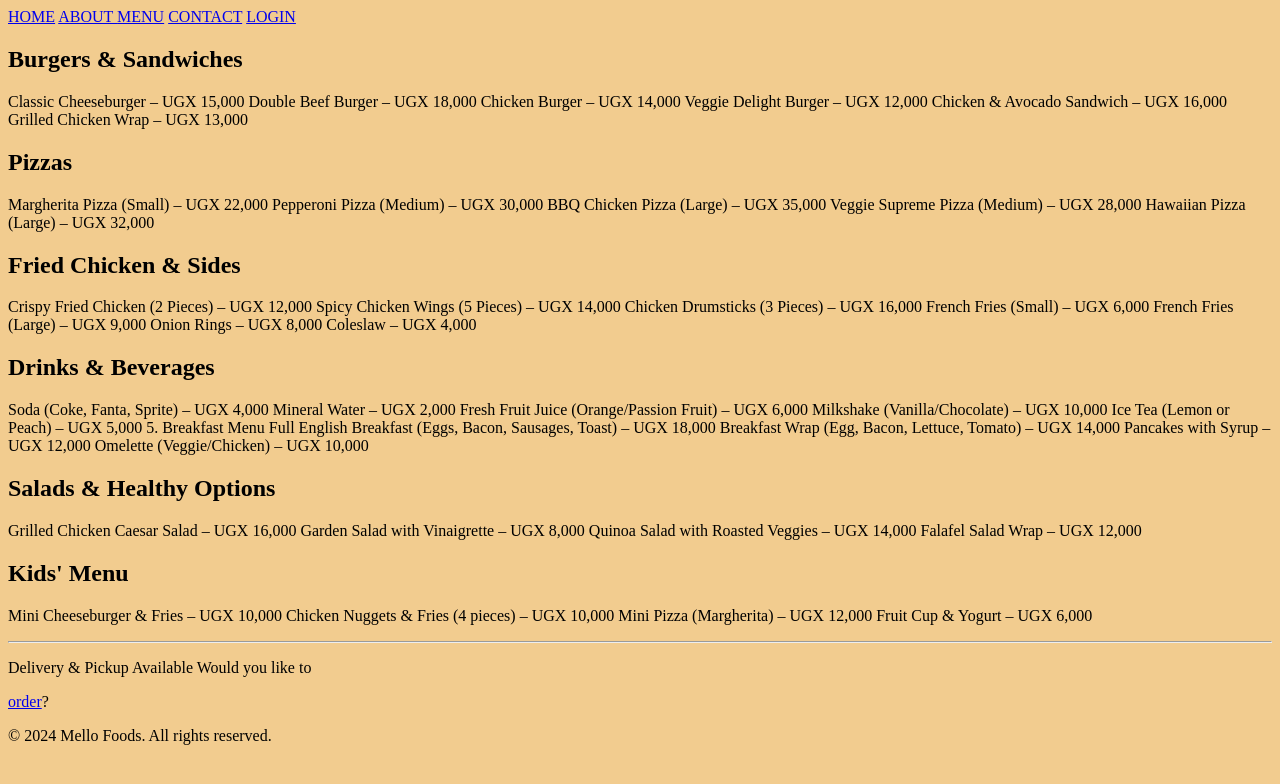
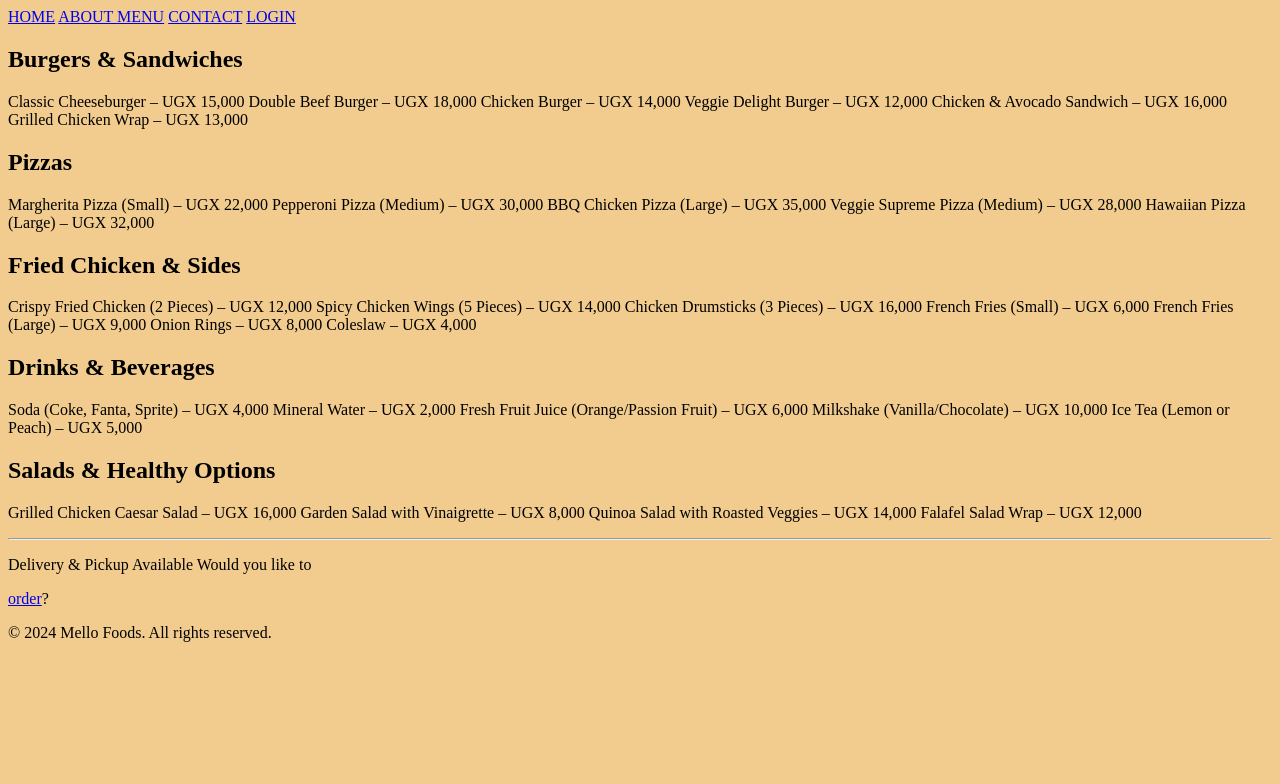
Before and after one commit to nathannats/Nathan, a plain HTML site: page menu.html in a window 1280 px wide. Drawn offline with Linux system fonts and the light colour scheme.

Commit message:
Add files via upload

```diff
--- a/menu.html
+++ b/menu.html
@@ -43,12 +43,7 @@ Coleslaw – UGX 4,000</p>
 Mineral Water – UGX 2,000
 Fresh Fruit Juice (Orange/Passion Fruit) – UGX 6,000
 Milkshake (Vanilla/Chocolate) – UGX 10,000
-Ice Tea (Lemon or Peach) – UGX 5,000
-5. Breakfast Menu
-Full English Breakfast (Eggs, Bacon, Sausages, Toast) – UGX 18,000
-Breakfast Wrap (Egg, Bacon, Lettuce, Tomato) – UGX 14,000
-Pancakes with Syrup – UGX 12,000
-Omelette (Veggie/Chicken) – UGX 10,000</p>
+Ice Tea (Lemon or Peach) – UGX 5,000</p>
 </section>
 <section>
 <h1>Salads & Healthy Options</h1>
@@ -58,12 +53,6 @@ Quinoa Salad with Roasted Veggies – UGX 14,000
 Falafel Salad Wrap – UGX 12,000</p>
 </section>
 <section>
-<h1> Kids' Menu</h1>
-<p>Mini Cheeseburger & Fries – UGX 10,000
-Chicken Nuggets & Fries (4 pieces) – UGX 10,000
-Mini Pizza (Margherita) – UGX 12,000
-Fruit Cup & Yogurt – UGX 6,000</p>
-</section>
 </body>
 <hr>
 <p>Delivery & Pickup Available
```
